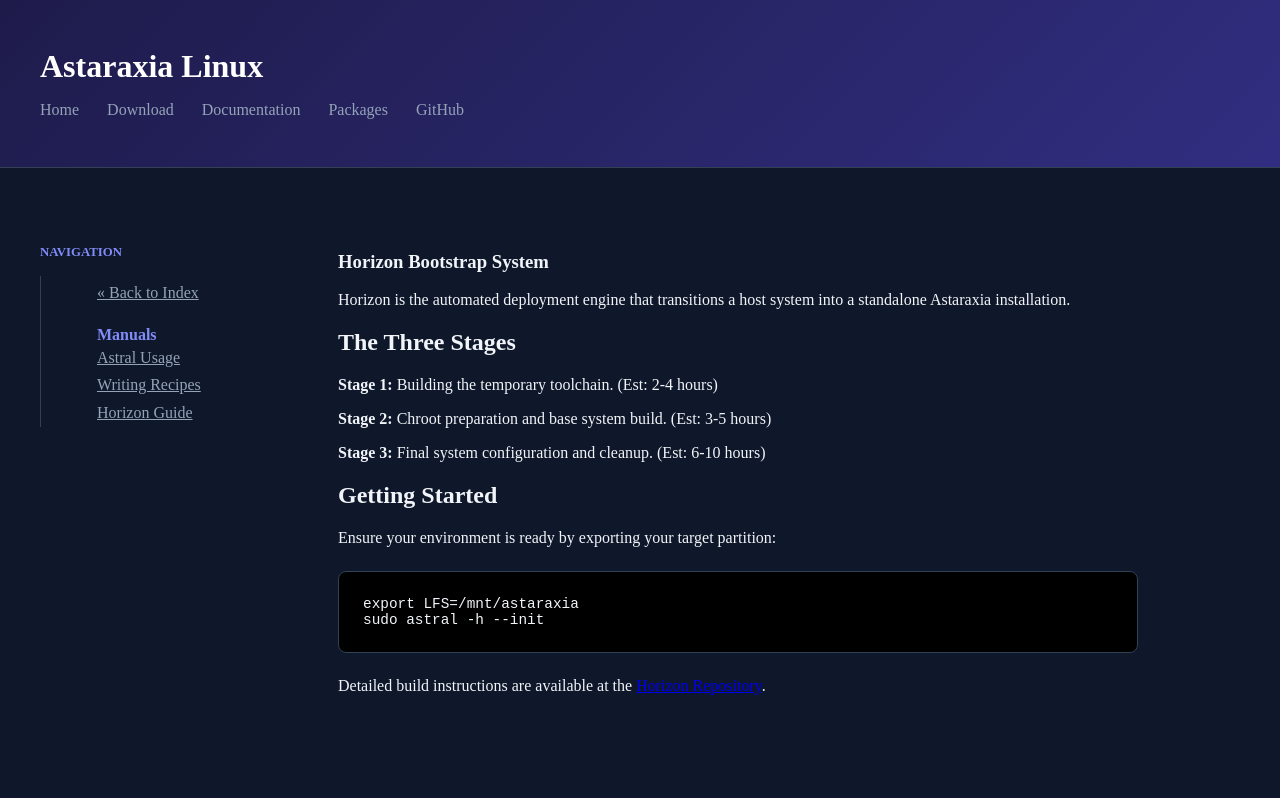
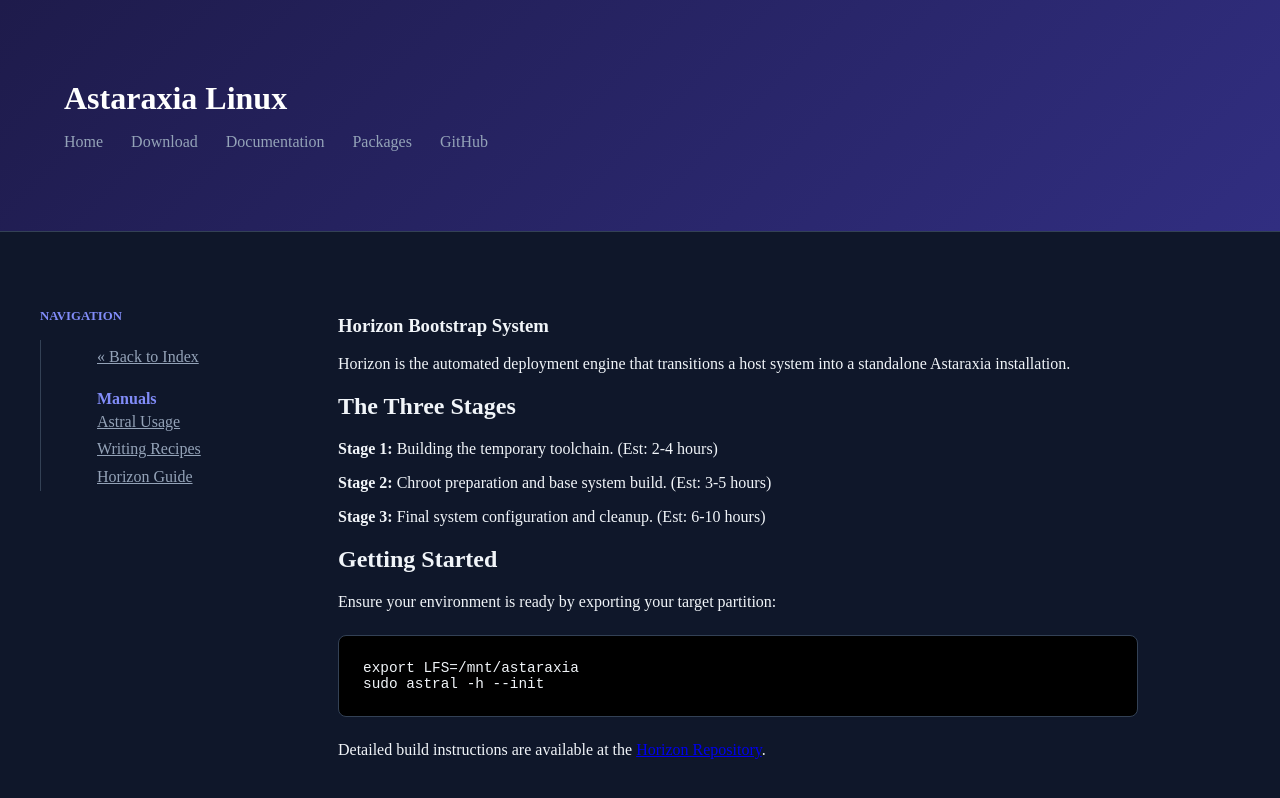
Before and after one commit to Astaraxia-Linux/astaraxia-linux.github.io, a Jekyll site: the page built from docus/horizon.html, in a window 1280 px wide. Shown: the top 798 px of the page. Built offline with Jekyll 4.4.1, drawn with Linux system fonts in a browser that asks for light colours.

Commit message:
Update header.html

```diff
--- a/_includes/header.html
+++ b/_includes/header.html
@@ -3,7 +3,7 @@
         header {
             background: linear-gradient(135deg, #1e1b4b 0%, #312e81 100%);
             color: white;
-            padding: 3rem 0;
+            padding: 5rem 2rem;
             border-bottom: 1px solid var(--border);
         }
 
```
